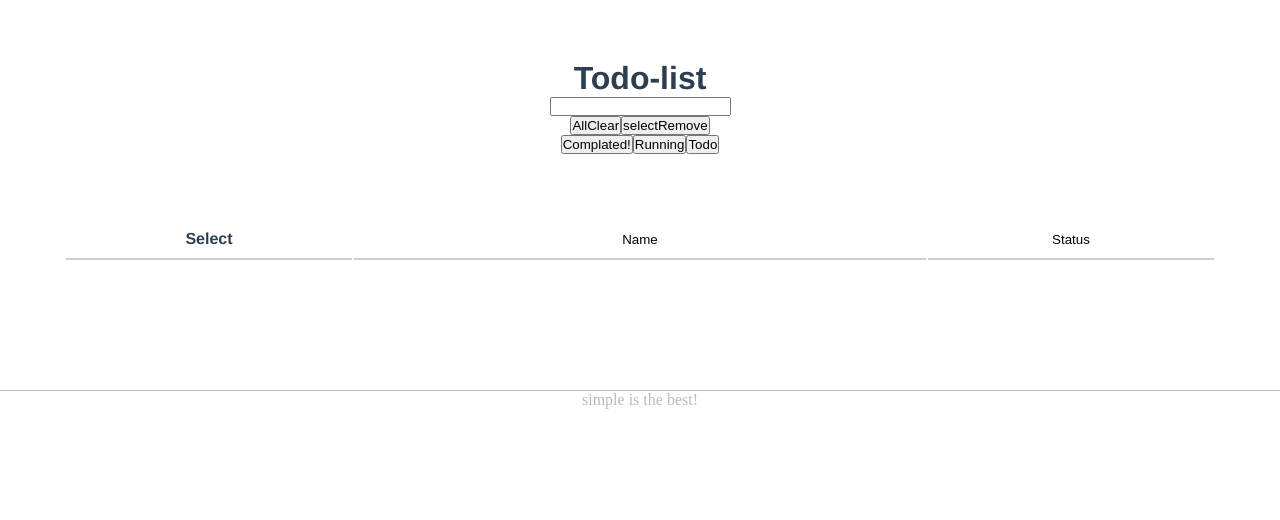
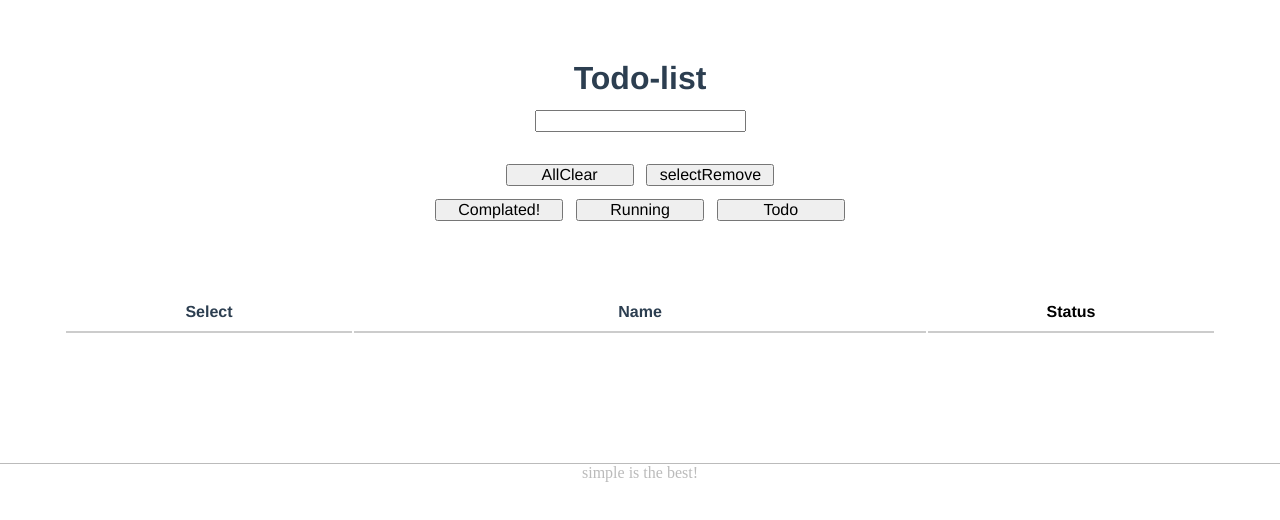
Before and after one commit to Yoshida0129/ToDo, a Vue app: page /#/ in a window 1280 px wide. Shown: the top 520 px of the page. Built offline with nearby package versions, Linux system fonts and the light colour scheme.

Commit message:
UIの調整

```diff
--- a/src/components/Todo.vue
+++ b/src/components/Todo.vue
@@ -1,21 +1,23 @@
 <template>
   <div id='todo'>
     <div class='container'>
-      <input type="text" v-model="newItemTitle" v-on:keyup.enter='addTodo(newItemTitle)'/><br>
+      <input type="text" v-model="newItemTitle" v-on:keyup.enter='addTodo(newItemTitle)' name='addText' value='a'/>
+      <div class='command'>
         <input type="button" v-on:click='allClear()' value="AllClear">
         <input type="button" v-on:click='removeTodo()' value=selectRemove>
         <br>
-      <div class='tool'>
+        <div>
           <input type="button" v-on:click='changeTodo("Complated!")' value="Complated!">
           <input type="button" v-on:click='changeTodo("Running")' value="Running">
           <input type="button" v-on:click='changeTodo("Todo")' value="Todo">
         </div>
       </div>
+    </div>
     <table class='todoList'>
       <tr>
         <th class='select'>Select</th>
-        <th class='name'><input type="button" v-on:click='sort()' value='Name'></th>
-        <th class='status'><input type="button" v-on:click='sort()' value='Status'></th>
+        <th class='name'>Name</th>
+        <th class='status'><input type="button" v-on:click='sort("status")' value='Status'></th>
       </tr>
       <tr v-for="(item) in items" :key='item.title' class='record'>
         <td class='select'>
@@ -104,8 +106,21 @@ export default{
   padding: 0;
   box-sizing: border-box;
 }
+button, input, select, textarea {
+font-family :inherit;
+font-size :100%;
+font-weight :inherit;
+}
 .container{
   margin-bottom: 5%;
+  input[type="text"]{
+    margin:1% 0 2% 0;
+  }
+  input[type="button"]{
+    width:10%;
+    margin:0.5%;
+    box-shadow: 0.5% 0.1% #CCC;
+  }
 }
 #todo{
   display: flex;
```
Lines whose indentation alone changed are shown as unchanged.
